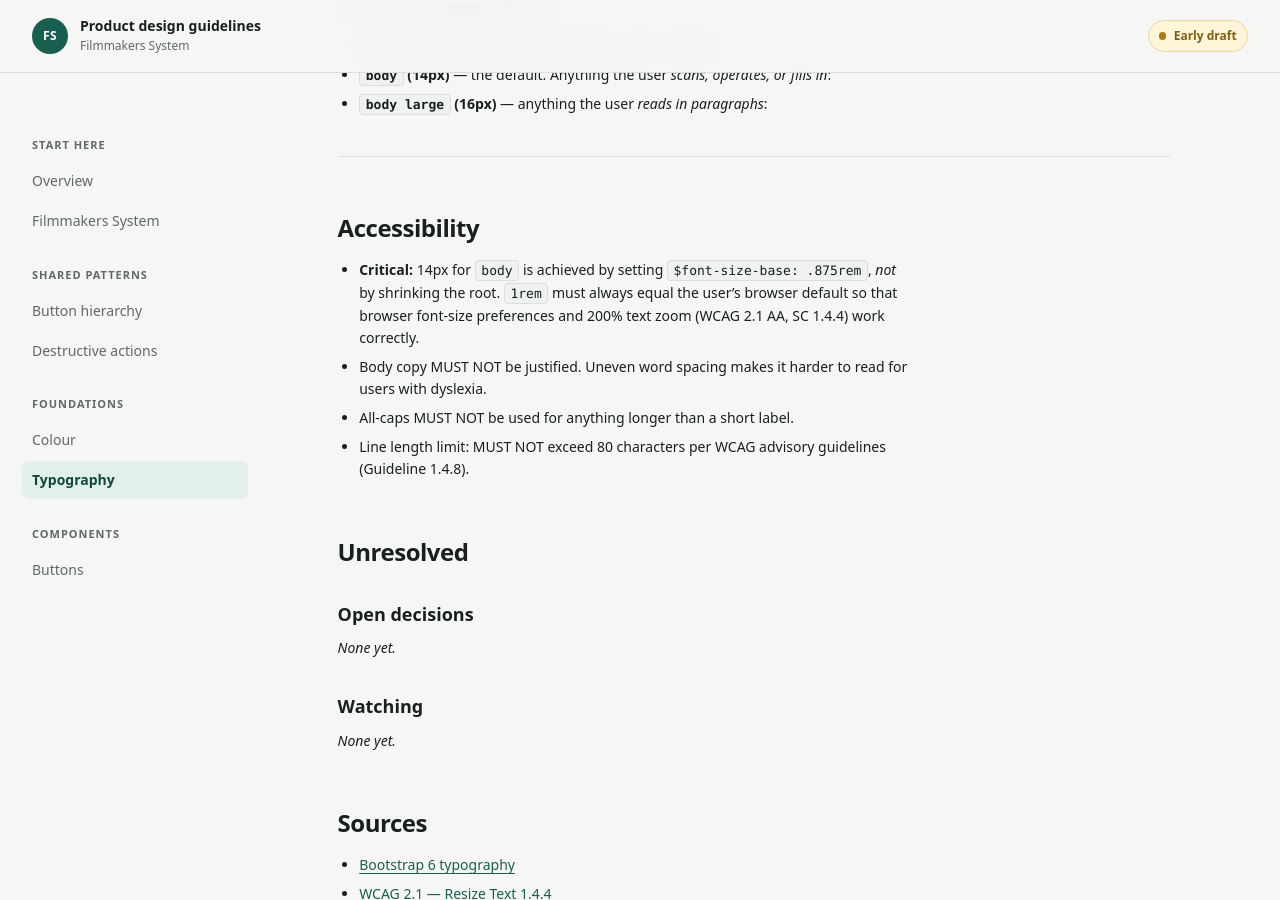
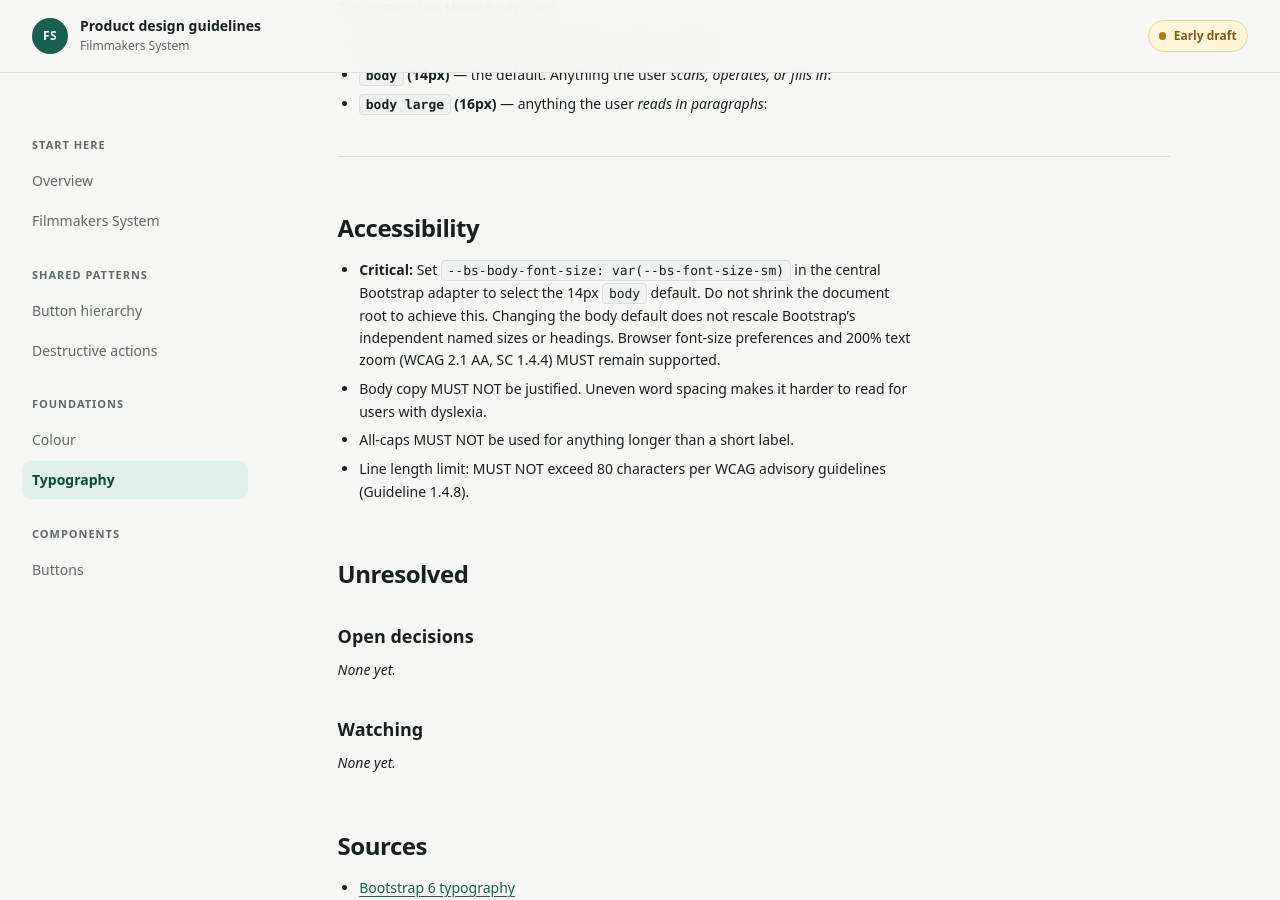
Before and after one commit to LucyCoker/product-design-guidelines-1, a Jekyll site: the page built from products/filmmakers-system/foundations/typography.md, in a window 1280 px wide and 900 px high, scrolled down 2168 px. Built offline with Jekyll 4.4.1, drawn with Linux system fonts in a browser that asks for light colours.

Commit message:
Correct Bootstrap 6 body font size guidance

```diff
--- a/products/filmmakers-system/foundations/typography.md
+++ b/products/filmmakers-system/foundations/typography.md
@@ -81,7 +81,7 @@ This system has **three** body sizes.
 
 ## Accessibility
 
-- **Critical:** 14px for `body` is achieved by setting `$font-size-base: .875rem`, *not* by shrinking the root. `1rem` must always equal the user's browser default so that browser font-size preferences and 200% text zoom (WCAG 2.1 AA, SC 1.4.4) work correctly.
+- **Critical:** Set `--bs-body-font-size: var(--bs-font-size-sm)` in the central Bootstrap adapter to select the 14px `body` default. Do not shrink the document root to achieve this. Changing the body default does not rescale Bootstrap's independent named sizes or headings. Browser font-size preferences and 200% text zoom (WCAG 2.1 AA, SC 1.4.4) MUST remain supported.
 - Body copy MUST NOT be justified. Uneven word spacing makes it harder to read for users with dyslexia.
 - All-caps MUST NOT be used for anything longer than a short label.
 - Line length limit: MUST NOT exceed 80 characters per WCAG advisory guidelines (Guideline 1.4.8).
```
